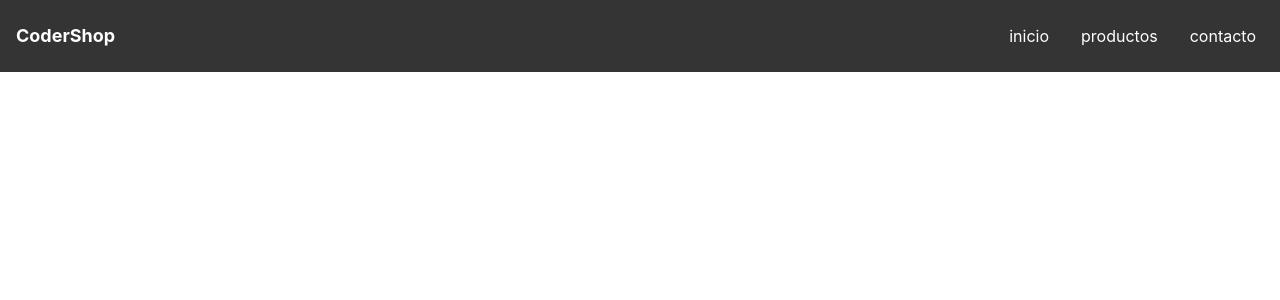
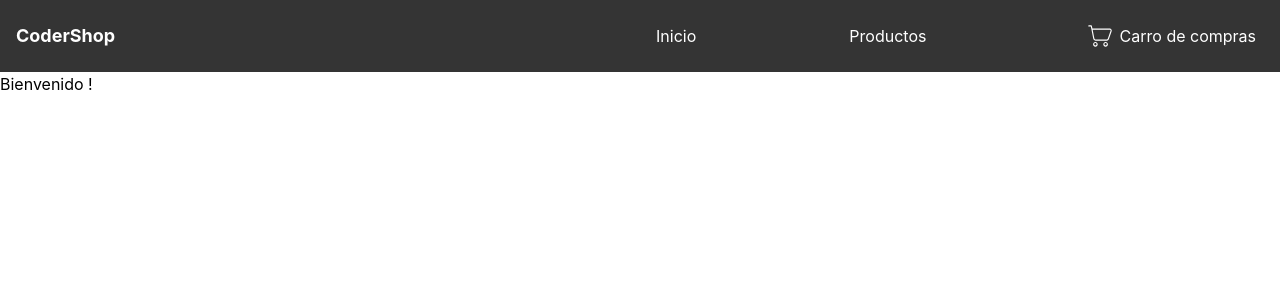
Before and after one commit to MeliLegname/coder-shop, a React (Create React App) app: page / in a window 1280 px wide. Shown: the top 300 px of the page. Built offline with nearby package versions, Linux system fonts and the light colour scheme.

Commit message:
add cartWidged buttom and use grettingProp

```diff
--- a/src/App.js
+++ b/src/App.js
@@ -1,13 +1,15 @@
 import logo from "./logo.svg";
 import "./App.css";
 import Navbar from "./components/Navbar";
+import ItemListContainer from "./components/ItemListContainer";
 
 function App() {
   return (
     <div>
       <header>
-        <Navbar></Navbar>
+        <Navbar />
       </header>
+      <ItemListContainer />
     </div>
   );
 }
--- /dev/null
+++ b/src/components/CartWidget.js
@@ -0,0 +1,7 @@
+import React from "react";
+
+const CartWidget = () => {
+  return <img src="/icon_Cart.svg" className="w-6 mx-2 fill-white" alt="" />;
+};
+
+export default CartWidget;
--- /dev/null
+++ b/src/components/ItemListContainer.js
@@ -0,0 +1,17 @@
+import React from "react";
+const isLoggedIn = true;
+
+function UserGreeting(props) {
+  return <h1>Bienvenido !</h1>;
+}
+function GuestGreeting(props) {
+  return <h1>Debes logearte para realizar la compra.</h1>;
+}
+const ItemListContainer = () => {
+  if (isLoggedIn) {
+    return <UserGreeting />;
+  }
+  return <GuestGreeting />;
+};
+
+export default ItemListContainer;
--- a/src/components/Navbar.js
+++ b/src/components/Navbar.js
@@ -1,19 +1,17 @@
 import React from "react";
+import CartWidget from "./CartWidget";
 
 const Navbar = () => {
   return (
     <div className="bg-black flex justify-between text-white	p-2">
-      <div className="text-lg	font-bold flex items-center p-2	">CoderShop</div>
-      <div>
-        <ul className="flex w-2/4	">
-          <li className="p-4 cursor-pointer">
-            <a> inicio</a>
-          </li>
-          <li className="p-4 cursor-pointer">
-            <a> productos</a>
-          </li>
-          <li className="p-4 cursor-pointer">
-            <a> contacto</a>
+      <div className="text-lg	font-bold flex items-center p-2">CoderShop</div>
+      <div className="w-2/4">
+        <ul className="flex justify-between	">
+          <li className="p-4 cursor-pointer">Inicio</li>
+          <li className="p-4 cursor-pointer">Productos</li>
+          <li className="p-4 cursor-pointer flex ">
+            <CartWidget />
+            <p>Carro de compras</p>
           </li>
         </ul>{" "}
       </div>{" "}
--- a/tailwind.config.js
+++ b/tailwind.config.js
@@ -6,6 +6,7 @@ module.exports = {
       colors: {
         "regal-blue": "#243c5a",
         black: "#343434",
+        white: "#ffff",
       },
     },
   },
```
Also changed, not shown: public/icon_cart.svg (added).
